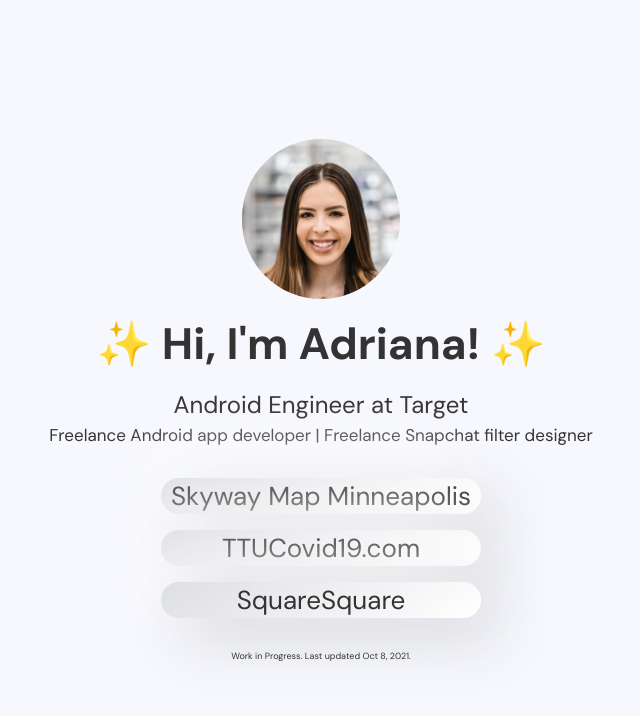
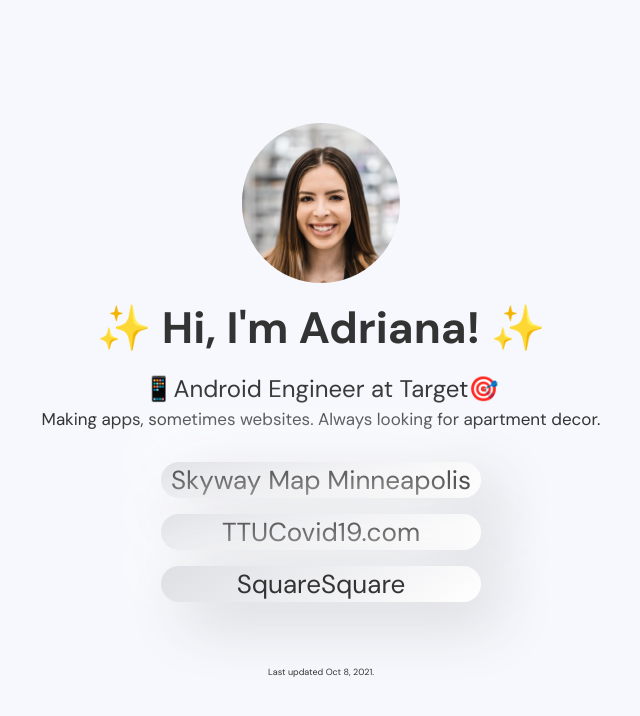
Before and after one commit to adrianaholley/adriana.dev, a React (Create React App) app: page / in a window 1280 px wide. Shown: the top 716 px of the page, without its empty margins (319-959 px from the left). Built offline with nearby package versions, Linux system fonts and the light colour scheme.

Commit message:
other changes

```diff
--- a/src/App.css
+++ b/src/App.css
@@ -1,7 +1,6 @@
 .App {
   text-align: center;
   font-family: 'DM Sans', sans-serif;
-
 }
 
 .font-bold {
@@ -57,6 +56,7 @@
 
 .button {
   margin: auto;
+  text-align: center;
 }
 
 .button-container {
@@ -84,6 +84,10 @@
   /* z-index: 1; */
 }
 
+.neomorphism:hover {
+  cursor: pointer;
+}
+
 .spacing {
   padding: 16px;
 }
--- a/src/App.js
+++ b/src/App.js
@@ -8,20 +8,22 @@
       <header className="App-header">
         <img src={facezoom} className="App-logo" alt="logo" />
 
+        {/* text */}
         <span className="title">
           ✨ Hi, I'm Adriana! ✨
         </span>
 
         <span className="subtitle">
-          Android Engineer at Target
+          📱Android Engineer at Target🎯
         </span>
 
         <span className="subtitle2">
-          Freelance Android app developer | Freelance Snapchat filter designer
+          Making apps, sometimes websites. Always looking for apartment decor.
         </span>
 
         <span className="spacing"></span>
 
+        {/* buttons */}
         <div class="neomorphism">
           <span className="button">Skyway Map Minneapolis</span>
         </div>
@@ -37,9 +39,10 @@
         </div>
 
         <span className="spacing"></span>
+        <span className="spacing"></span>
 
         <span className="footer">
-          Work in Progress. Last updated Oct 8, 2021.
+          Last updated Oct 8, 2021.
         </span>
 
       </header>
```
